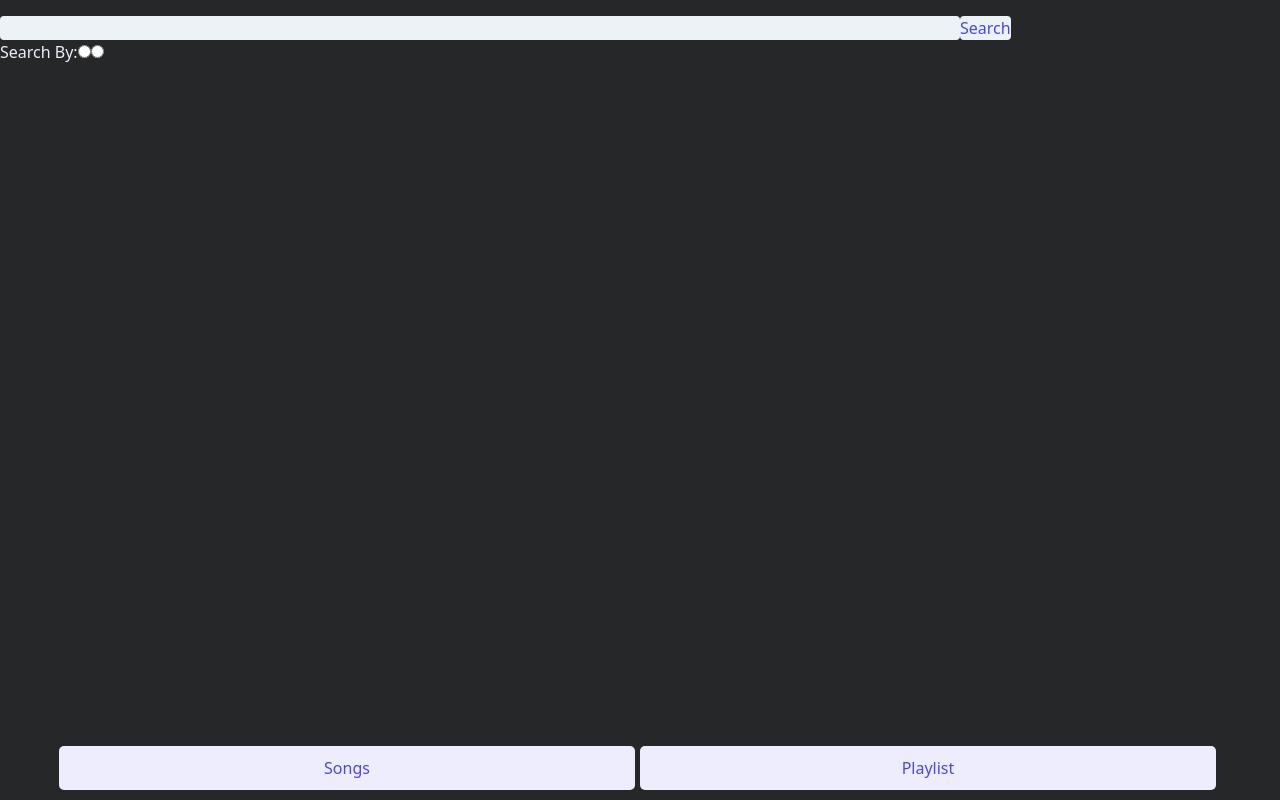
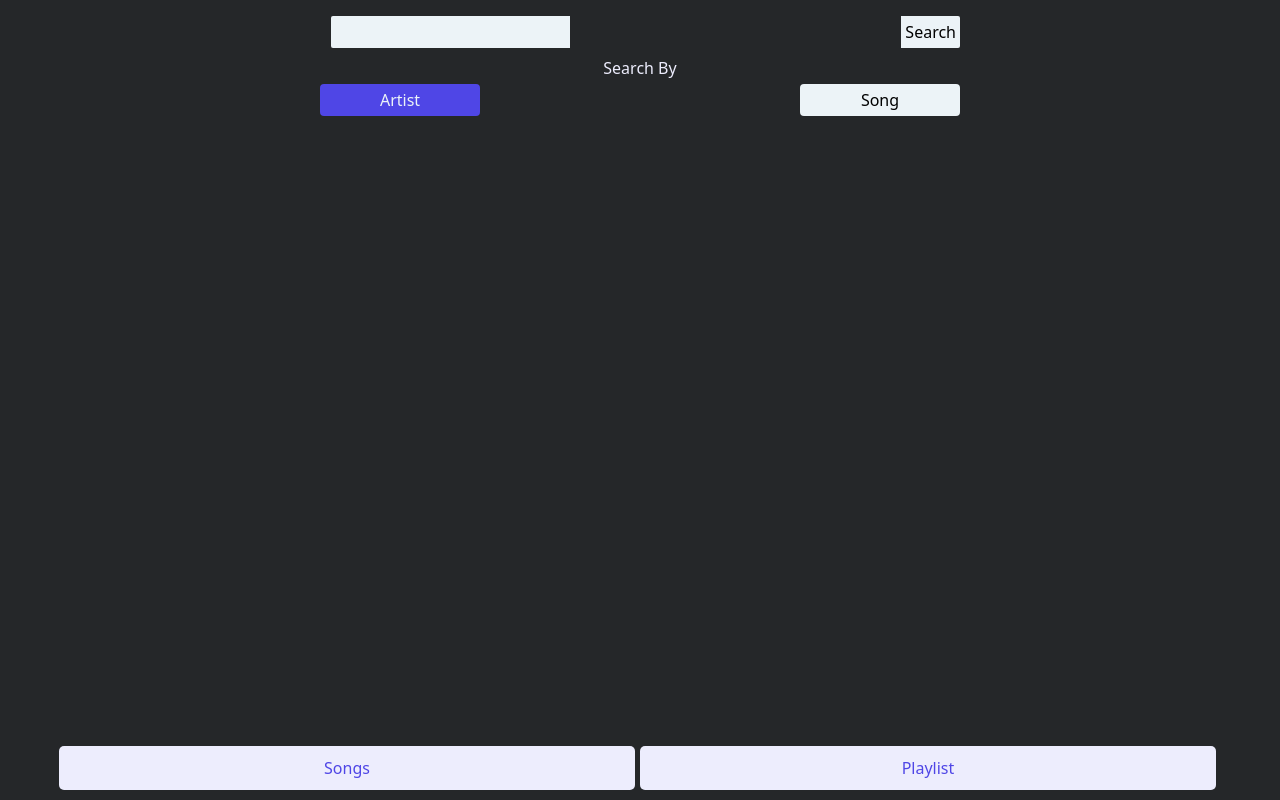
Before and after one commit to JosueCota/PlaylistApp, a React (Vite) app in the folder app/: page / in a window 1280 px wide. Built offline with nearby package versions, Linux system fonts and the light colour scheme.

Commit message:
UI fixes

```diff
--- a/app/src/App.css
+++ b/app/src/App.css
@@ -1,3 +1,4 @@
 * {
   margin: 0px;
+  box-sizing: border-box;
 }
--- a/app/src/components/Button.jsx
+++ b/app/src/components/Button.jsx
@@ -1,10 +1,7 @@
 
-export default function Button({img, text, onClick}) {
+export default function Button({}) {
 
     return (
-        <>
-
-            <button className="" onClick={onClick}>{text}</button>
-        </>
+            <input type="radio" className=""/>
     )
 }
--- a/app/src/components/FormContainer.jsx
+++ b/app/src/components/FormContainer.jsx
@@ -1,28 +1,35 @@
 import { useState } from "react";
 import search from "../assets/images/search.svg"
 
-const searchBtn = {
 
-}
-
-
-export default function FormContainer({search, setSearch, filter}) {
+export default function FormContainer({search, setSearch, filter, setFilter}) {
     function handleSubmit(e) {
         e.preventDefault();
-        console.log(search);
+        console.log(search + " " + filter);
     }
+
     return (
         <form className="w-full flex flex-col mt-4 mx-auto" onSubmit={handleSubmit}>
-            <div>
+            <div className="flex w-3/4">
+                <input className="bg-white text-black mx-auto rounded-l-sm p-1" type="text" id="searchbar" value={search} onChange={e=>setSearch(e.target.value)}/>
+                <button className="bg-white text-black rounded-r-sm p-1">Search</button>
+            </div>
 
-            <input className="rounded bg-white text-blue w-3/4 mx-auto" type="text" id="searchbar" value={search} onChange={e=>setSearch(e.target.value)}/>
-            <button className="bg-white rounded text-blue">Search</button>
-            </div>
-            <div className="align-items-center">
-                <label htmlFor="filter">Search By:</label>
-                <input type="radio" value="Artist Name" id="filter" name="filter"/>
-                <input type="radio" value="Song Name" id="filter" name="filter" />
+            <h3 className="text-center mt-2">Search By</h3>
 
+            <div className="flex justify-evenly text-center mt-1" onChange={e=>setFilter(e.target.event)}>
+                <div>
+                    <label htmlFor="artist" className=" peer-checked:bg-blue">
+                        <input className="appearance-none peer hidden" type="radio" value="artist" id="artist" name="filter" defaultChecked/>
+                        <p className="peer-checked:bg-blue peer-checked:text-white p-1 bg-white text-black rounded w-40">Artist</p>
+                    </label>
+                </div>
+                <div>
+                    <label htmlFor="song" className="">
+                        <input type="radio" value="song" id="song" name="filter" className="peer appearance-none hidden"/>
+                        <p className="peer-checked:bg-blue peer-checked:text-white p-1 bg-white text-black rounded w-40">Song</p>
+                    </label>
+                </div>
             </div>
         </form>
     )
--- a/app/src/pages/SongsContainer.jsx
+++ b/app/src/pages/SongsContainer.jsx
@@ -3,7 +3,7 @@ import { useState } from "react";
 
 export default function SongsContainer() {
     const [search, setSearch] = useState("");
-    const [filter, setFilter] = useState("")
+    const [filter, setFilter] = useState("song")
 
     return (
     <div>
--- a/app/src/styles/nav.module.css
+++ b/app/src/styles/nav.module.css
@@ -18,6 +18,8 @@
     border-radius: 5px;
 }
 
+
+
 .btnStyle:hover {
     background-color: var(--colorBlue);
     color: var(--colWhite);
--- a/app/tailwind.config.js
+++ b/app/tailwind.config.js
@@ -6,7 +6,8 @@ export default {
     colors: {
       blue: "#4F46E6",
       white: "#ecf3f7",
-      green: "#1DB954"
+      green: "#1DB954",
+      black: "#000"
     }
   },
   plugins: [],
```
